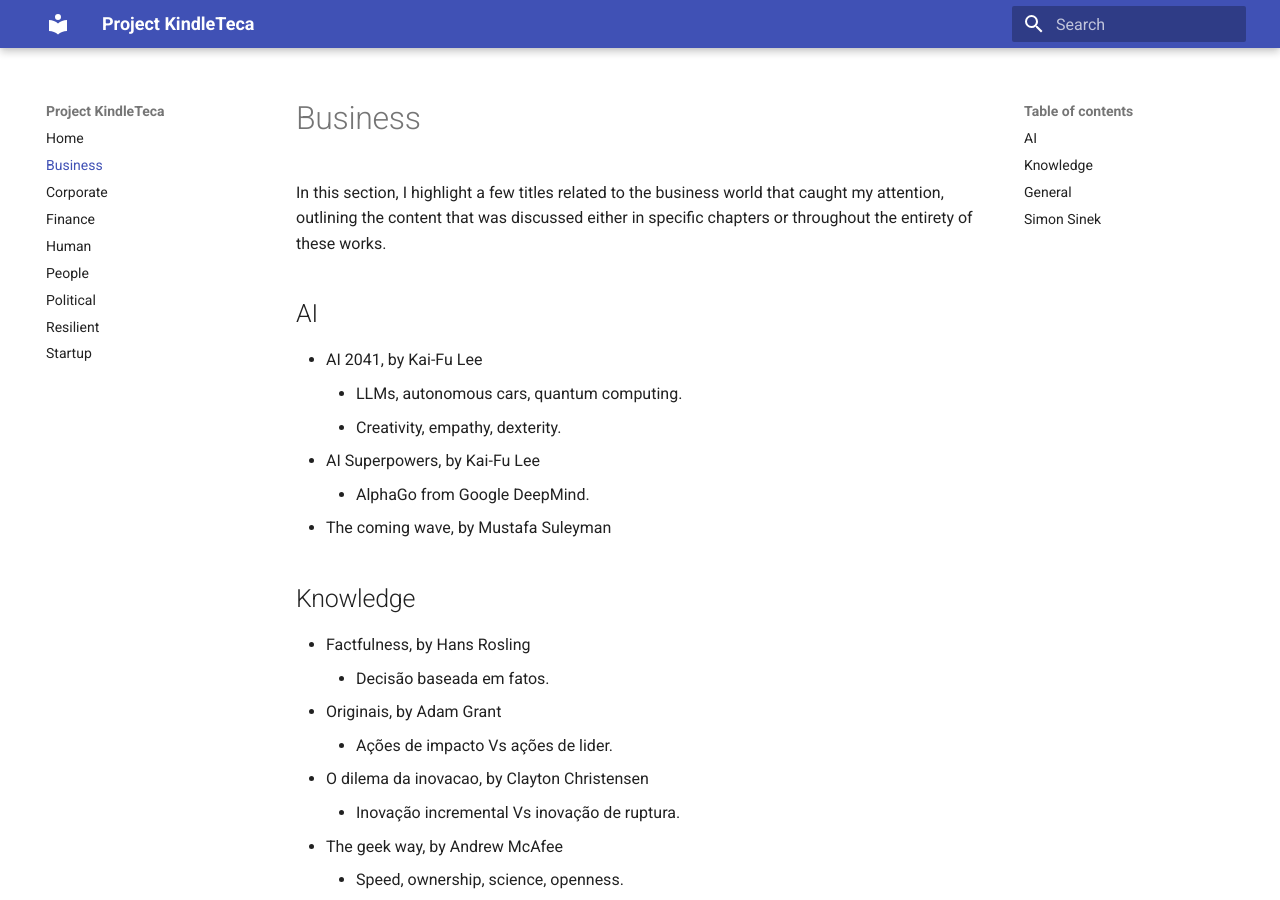
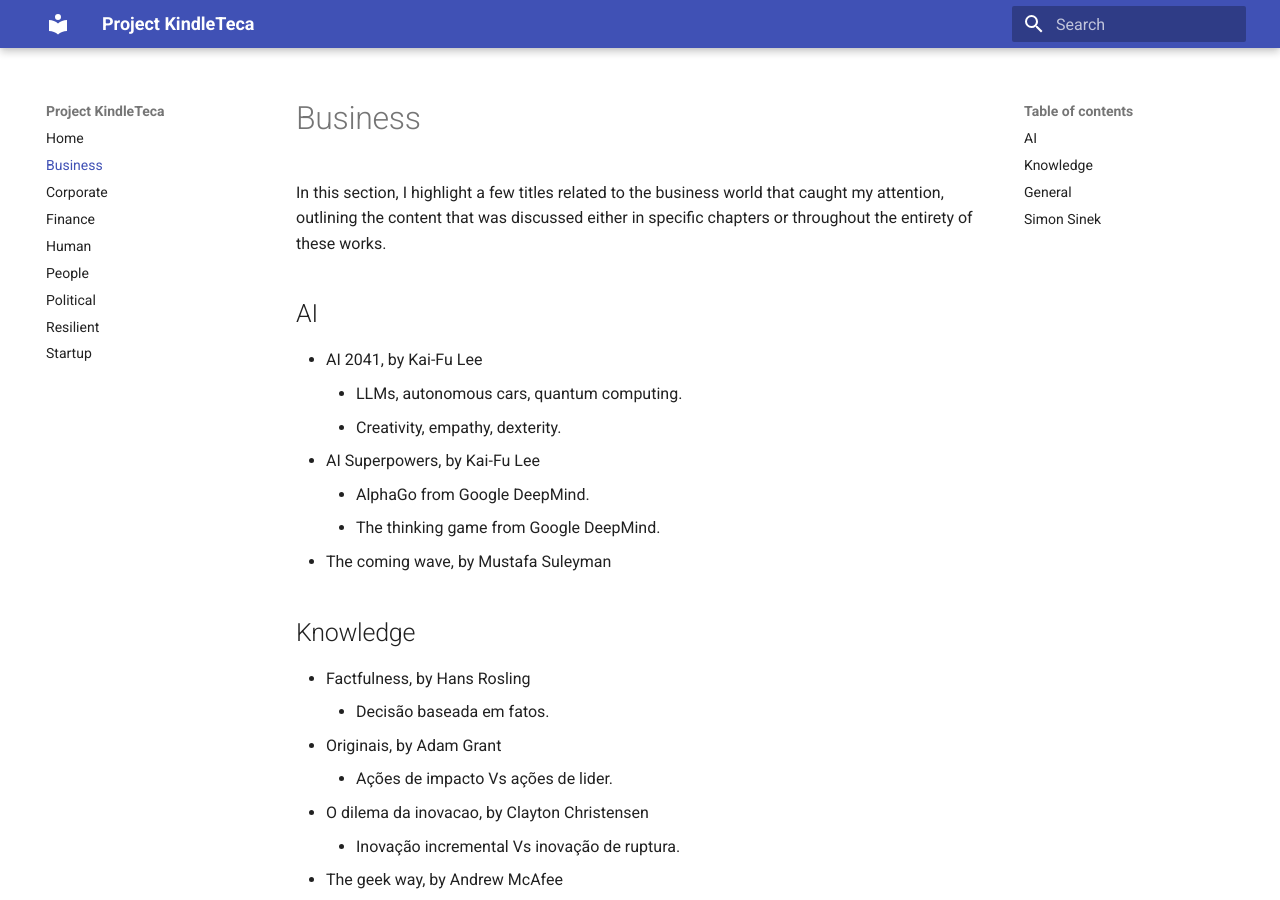
Before and after one commit to renatobrf/kindle-teca, an MkDocs documentation site: the page built from docs/business.md, in a window 1280 px wide and 900 px high. Built offline with MkDocs 1.6.1 and Material for MkDocs 9.7.7, drawn with Linux system fonts in a browser that asks for light colours.

Commit message:
Add new bullet point about Google DeepMind's game

```diff
--- a/docs/business.md
+++ b/docs/business.md
@@ -6,6 +6,7 @@
     - Creativity, empathy, dexterity.
 - AI Superpowers, by Kai-Fu Lee
     - AlphaGo from Google DeepMind.
+    - The thinking game from Google DeepMind.
 - The coming wave, by Mustafa Suleyman
 
 ## Knowledge
```
